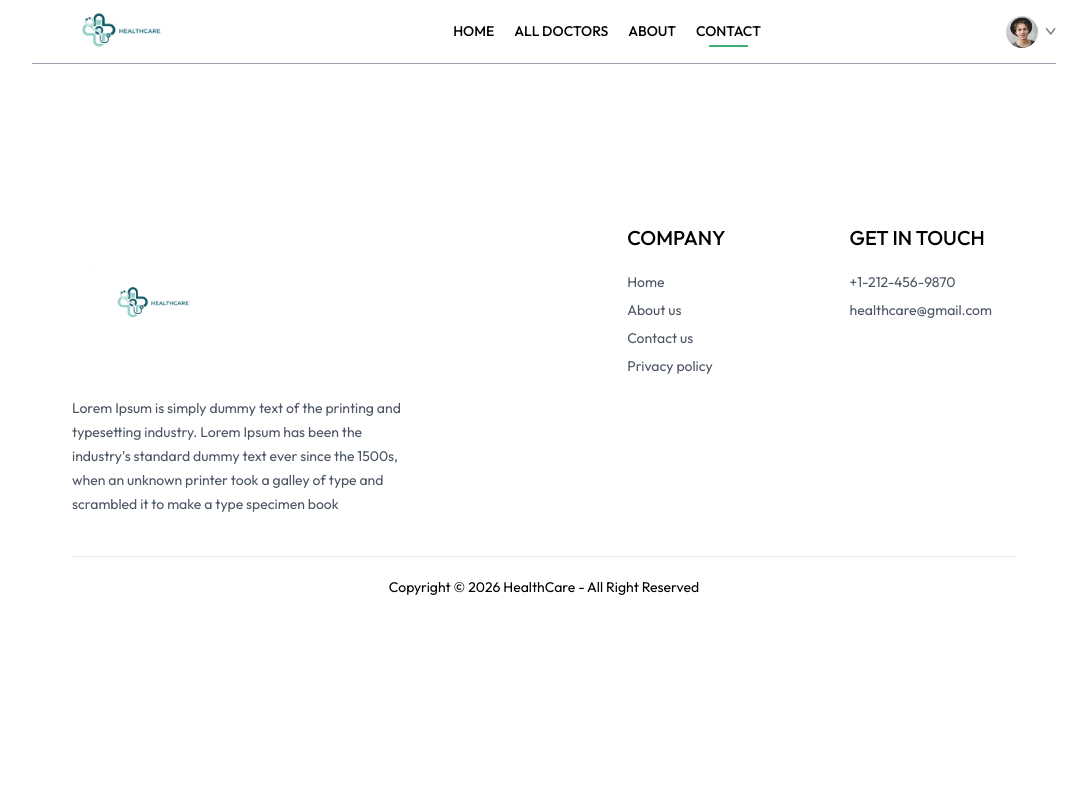
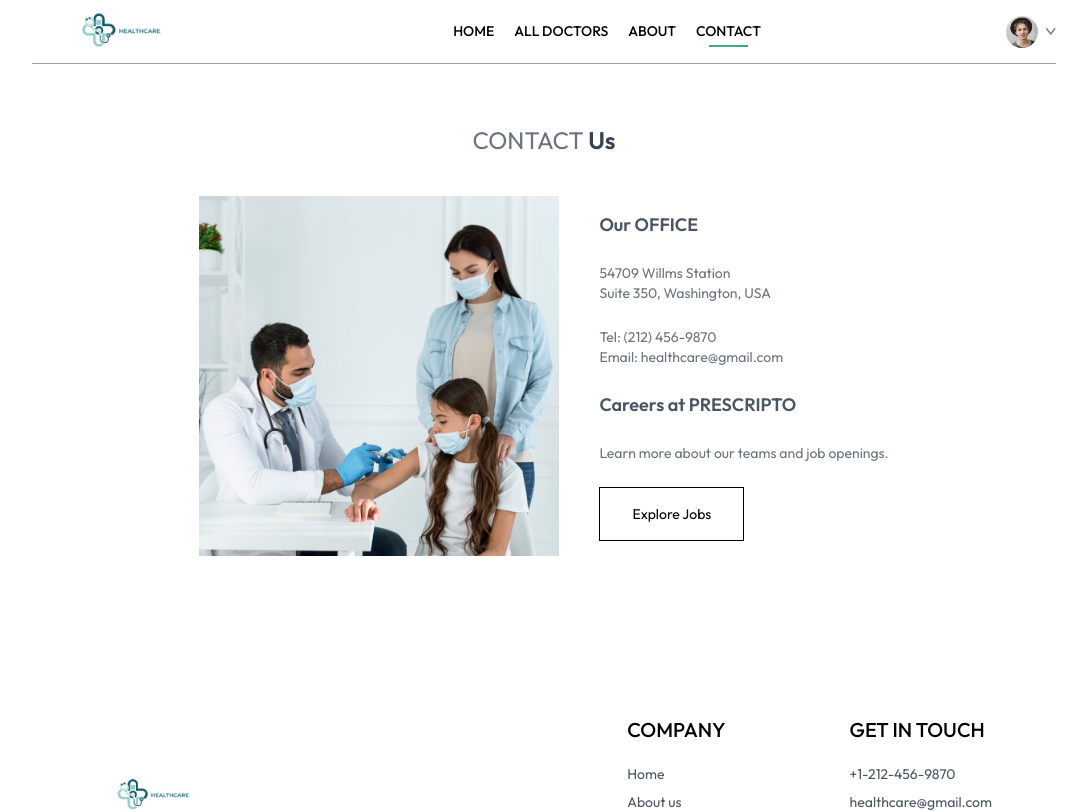
Before and after one commit to Suraj-219/Health-Care, a React (Vite) app in the folder frontend/: page /contact in a window 1280 px wide. Shown: the top 812 px of the page, without its empty margins (96-1183 px from the left). Built offline with nearby package versions, Linux system fonts and the light colour scheme.

Commit message:
enhance contact section

```diff
--- a/frontend/src/pages/Contact.jsx
+++ b/frontend/src/pages/Contact.jsx
@@ -1,8 +1,28 @@
 import React from 'react'
+import { assets } from '../assets/assets'
 
 const Contact = () => {
   return (
     <div>
+
+        <div className='text-center text-2xl pt-10 text-gray-500'>
+          <p>CONTACT <span className='text-gray-700 font-semibold'>Us</span></p>
+        </div>
+
+        <div className='my-10 flex flex-col justify-center md:flex-row gap-10 mb-28 text-sm'>
+
+          <img className='w-full md:max-w-[360px]' src={assets.contact_image} alt="" />
+
+          <div className='flex flex-col justify-center items-start gap-6'>
+            <p className='font-semibold text-lg text-gray-600'>Our OFFICE</p>
+            <p className='text-gray-500'>54709 Willms Station <br /> Suite 350, Washington, USA</p>
+            <p className='text-gray-500'>Tel: (212) 456-9870 <br /> Email: healthcare@gmail.com</p>
+            <p className='font-semibold text-lg text-gray-600'>Careers at PRESCRIPTO</p>
+            <p className='text-gray-500'>Learn more about our teams and job openings.</p>
+            <button className='border border-black px-8 py-4 text-sm hover:bg-black hover:text-white transition-all duration-500'>Explore Jobs</button>
+          </div>
+
+        </div>
 
     </div>
   )
```
